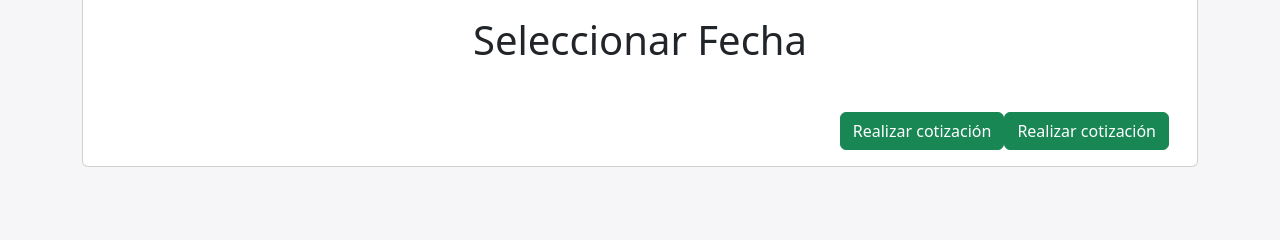
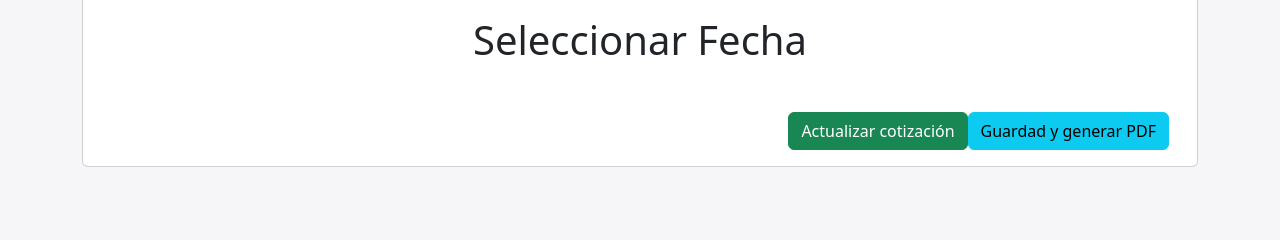
Before and after one commit to DavidDipi/EventProReserve, a Flask app: template app/client/templates/home-client.html in a window 1280 px wide, after a click on "Resumen". Shown: the part 506-746 px from the top of the page. Run offline with Flask 3, Linux system fonts and the light colour scheme; a user stored in the database is signed in; tables that the repository leaves empty hold one stand-in row (values such as "Sample post"); the template is opened without the code that fills it: values that come from a table or form of the project are taken from there, most other values are stand-ins (such as "Sample title", 1, 10 or a date in 2020); parts of the project's set-up code (start-up, migrations or seed data) failed here and were passed over; some libraries are stand-ins or nearby versions.

Commit message:
[pdf portatil]

```diff
--- a/app/admin/templates/home.html
+++ b/app/admin/templates/home.html
@@ -1,5 +1,9 @@
 {% extends "includes/header.html" %}
 {% block content %}
+
+<h2>Esta es la página de Administrador</h2>
+
+<!--
 
     <div class="container">
         <ul class="d-flex gap-3 row w-100">
@@ -91,6 +95,6 @@
 ];
 
 });
-
+   -->
 </script>
 {% endblock %}
--- a/app/client/templates/home-client.html
+++ b/app/client/templates/home-client.html
@@ -313,15 +313,47 @@
                         </div>
 
                         <div class="d-flex justify-content-end mt-5">
-                            <button type="submit" class="btn btn-success" id="editEvent">Realizar cotización</button>
+                            <button type="submit" class="btn btn-success" id="editEvent">Actualizar cotización</button>
 
-                            <a  class="btn btn-success" id="editEvent" href="generate_pdf/{{ult_evts.idEvent}}">Realizar cotización</a>
+                            <a  class="btn btn-info" id="editEvent" href="generate_pdf/{{ult_evts.idEvent}}">Guardad y generar PDF</a>
                         </div>
 
                 </form>
             </div>
 
         </div>
+
+
+
     </div>
+    <!--
+    <table class="table table-bordered border-warning table-light p-5" id="table">
+        {% for evt in evts %}
+            {% if evt.idUser == users.idUser %}
+                {{evt.idUser}}
+            {% endif %}
+        {% endfor %}
+        <thead>
+            <tr>
+                <th>Tipo de evento</th>
+                <th>Cantidad de personas</th>
+                <th>Fecha de la cotización</th>
+                <th>Fecha de la realizacion</th>
+                <th>Id usuario</th>
+            </tr>
+        </thead>
+        <tbody>
+            {% for evt in evts %}
+            <tr>
+                <td>{{ evt.idTypeEvent }}</td>
+                <td>{{ evt.idAmountPe }}</td>
+                <td>{{ evt.dateCreateCot }}</td>
+                <td>{{ evt.dateRealizationEvent }}</td>
+                <td>{{ evt.idUser }}</td>
+            </tr>
+            {% endfor %}
+        </tbody>
+    </table>-->
+
 
 {% endblock %}
--- a/app/config.py
+++ b/app/config.py
@@ -1,4 +1,4 @@
 class Config:
-    SQLALCHEMY_DATABASE_URI = 'mysql://root:123456789@localhost/mirvaj2'
+    SQLALCHEMY_DATABASE_URI = 'mysql://root:123456789@localhost/mirvaj'
     SQLALCHEMY_TRACK_MODIFICATIONS = False
     SECRET_KEY = 'eventpro_reserve'
```
Also changed, not shown: app/client/routes.py (+9 -5 lines), 1 other file.
